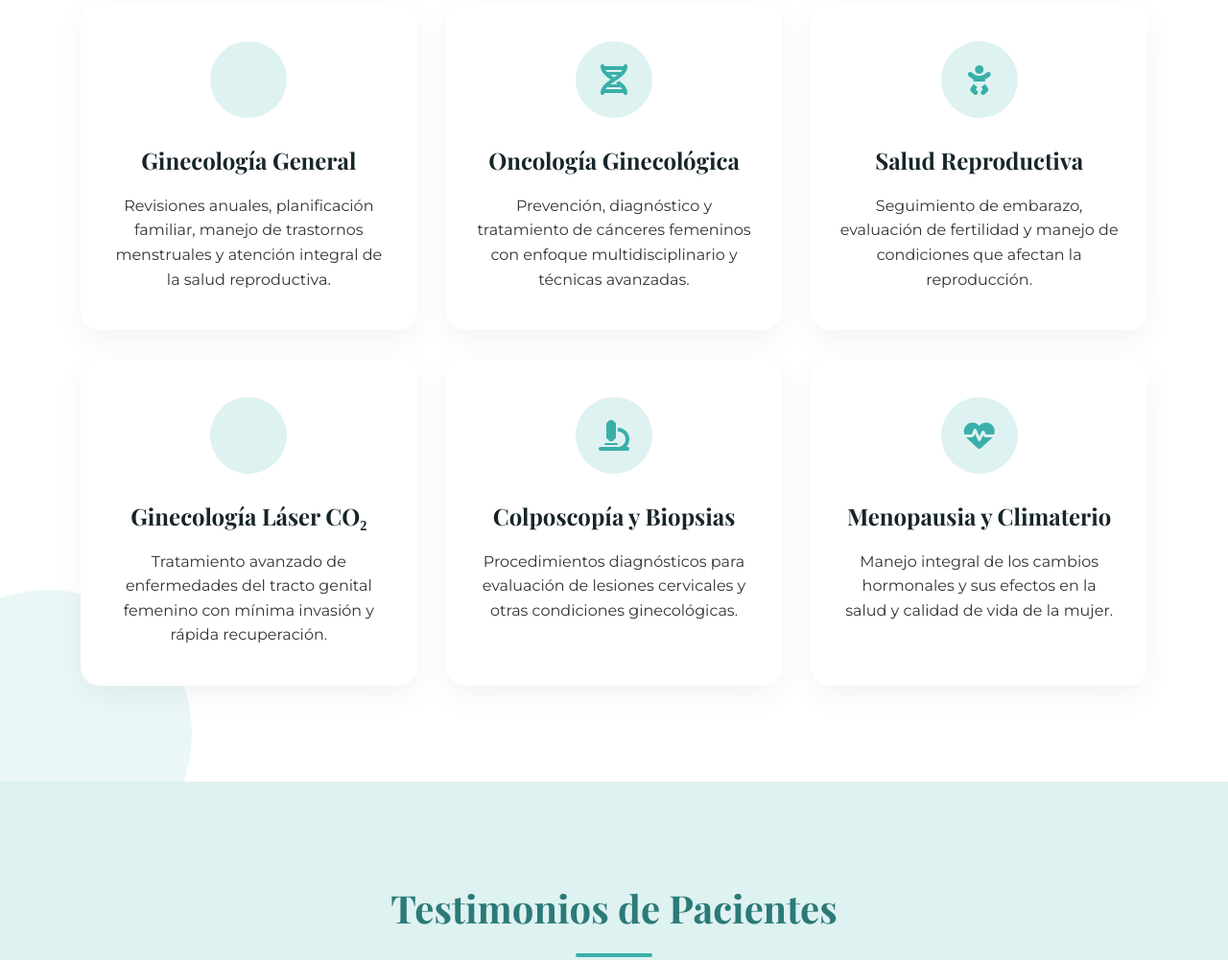
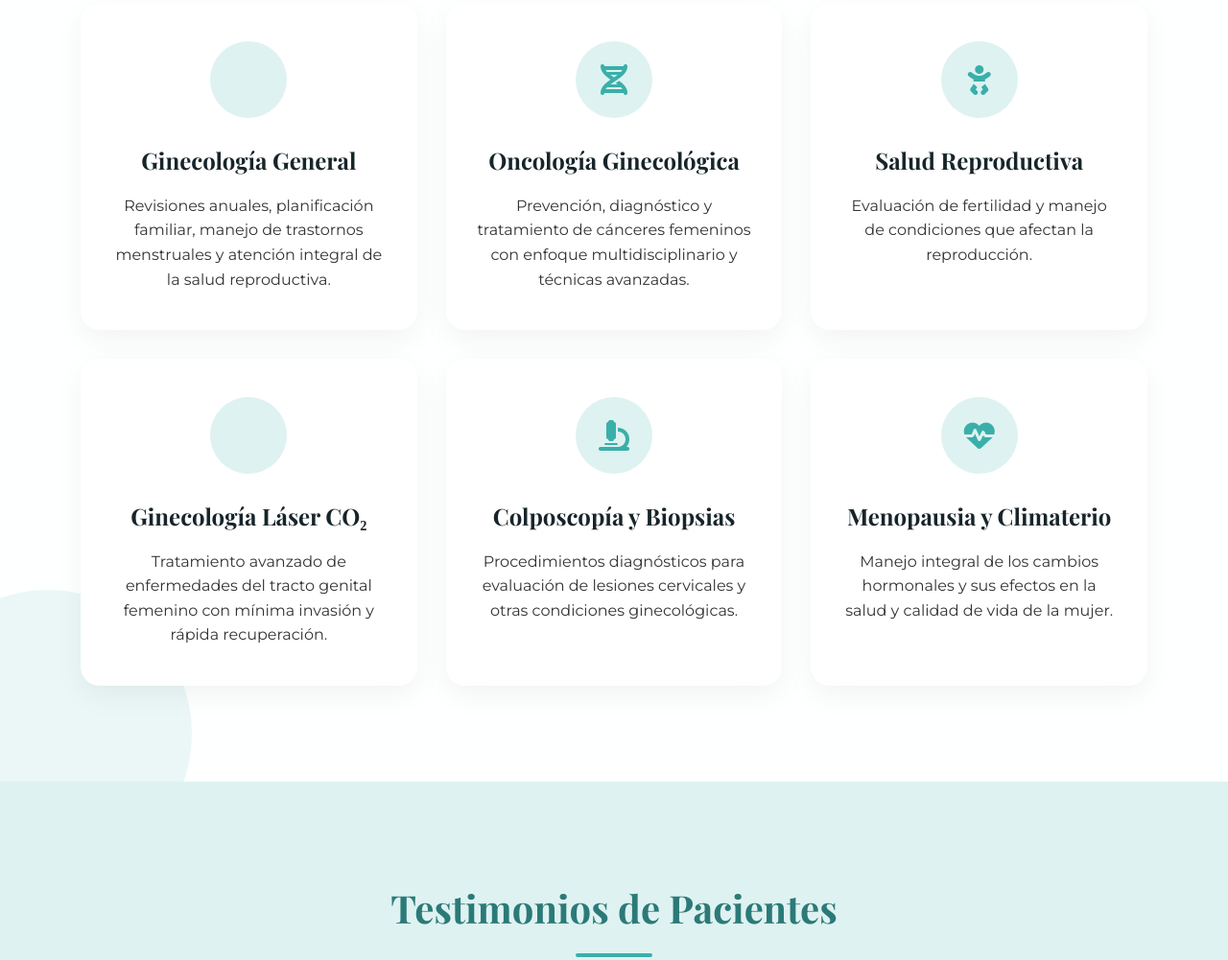
Before and after one commit to marlonw2000/sitio-dra-michelle, a plain HTML site: page index.html in a window 1280 px wide. Shown: the part 2349-3350 px from the top of the page at 96% size. Drawn offline with nearby package versions, Linux system fonts and the light colour scheme; some icons are missing.

Commit message:
Update index.html

```diff
--- a/index.html
+++ b/index.html
@@ -1472,7 +1472,7 @@
                         <i class="fas fa-baby"></i>
                     </div>
                     <h3>Salud Reproductiva</h3>
-                    <p>Seguimiento de embarazo, evaluación de fertilidad y manejo de condiciones que afectan la reproducción.</p>
+                    <p>Evaluación de fertilidad y manejo de condiciones que afectan la reproducción.</p>
                 </div>
                 <div class="service-card">
                     <div class="service-icon">
```
